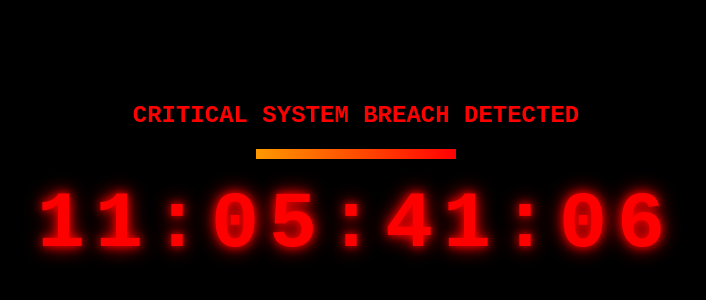
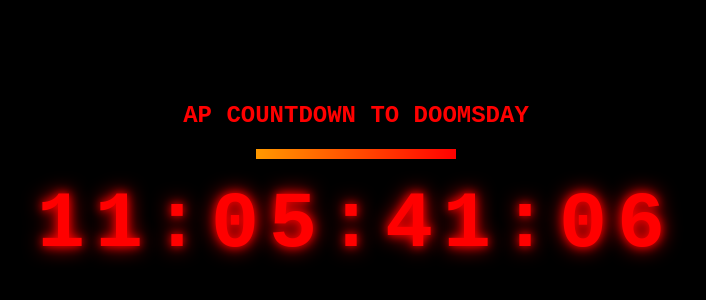
Before and after one commit to jddalessandro/final-countdown, a plain HTML site: page index.html in a window 1280 px wide. Shown: the part 214-514 px from the top of the page, without its empty margins (284-990 px from the left). Drawn offline with Linux system fonts and the light colour scheme.

Commit message:
Change warning message for countdown

```diff
--- a/index.html
+++ b/index.html
@@ -53,7 +53,7 @@
 </head>
 <body>
     <div id="countdown-container">
-        <div id="warning">CRITICAL SYSTEM BREACH DETECTED</div>
+        <div id="warning">AP COUNTDOWN TO DOOMSDAY</div>
         <div id="fuse"></div>
         <div id="timer">00:00:00:00</div>
     </div>
```
